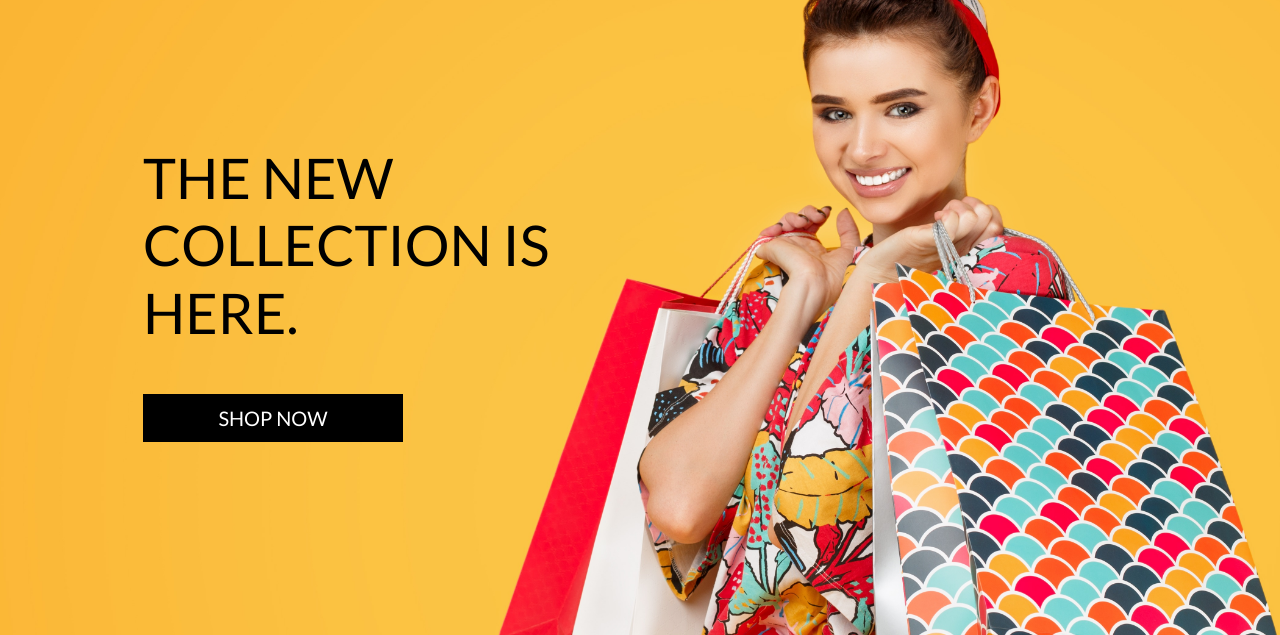
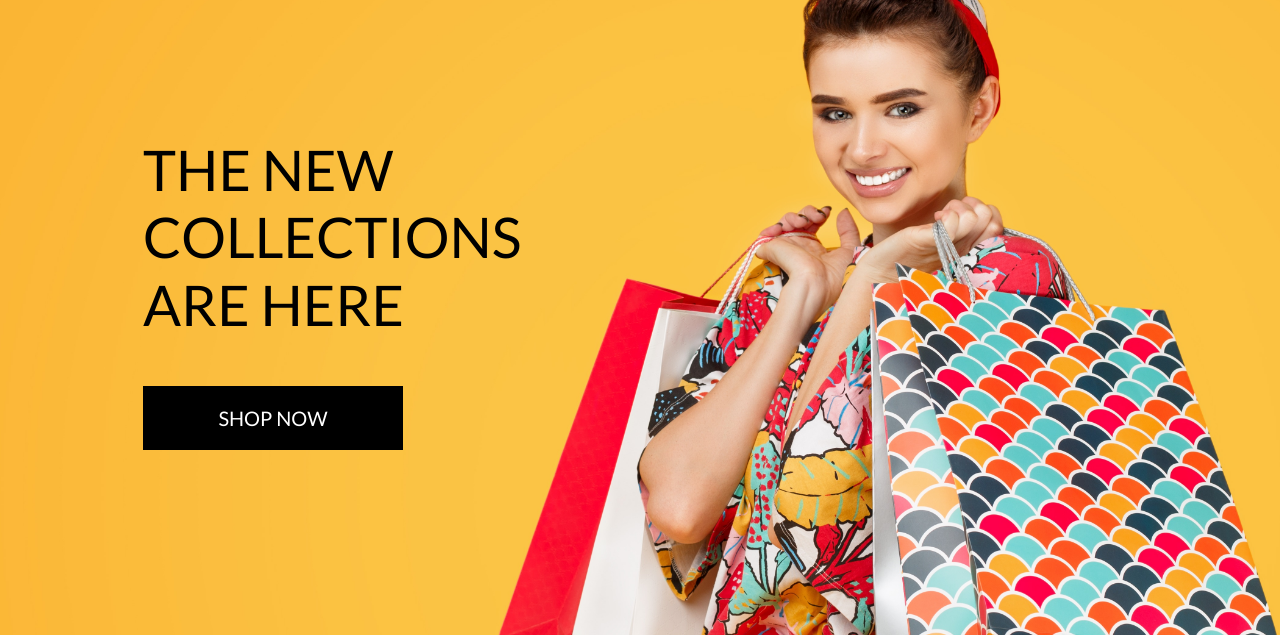
Before and after one commit to codewithmaik/fashion-magnet, a Django app: page / in a window 1280 px wide. Shown: the part 165-800 px from the top of the page. Run offline with Django 3.2, Linux system fonts and the light colour scheme; some libraries are stand-ins or nearby versions.

Commit message:
Edit templates
Refactor templates for improved structure and indentation.

```diff
--- a/home/templates/home/index.html
+++ b/home/templates/home/index.html
@@ -1,4 +1,4 @@
-{% extends 'base.html' %}
+{% extends "base.html" %}
 {% load static %}
 
 {% block page_header %}
@@ -14,11 +14,11 @@
         <div class="row h-100">
             <div class="col-7 col-md-6 my-auto">
                 <h1 class="display-4 logo-font text-black">
-                The new collection is here.
+                    The new collections are here
                 </h1>
                 <div class="my-5">
                     <h4>
-                    <a href="" class="shop-now-button btn btn-lg rounded-0 text-uppercase py3">Shop now</a>
+                        <a href="" class="shop-now-button btn btn-lg rounded-0 text-uppercase py-3">Shop Now</a>
                     </h4>
                 </div>
             </div>
--- a/templates/includes/mobile-top-header.html
+++ b/templates/includes/mobile-top-header.html
@@ -32,7 +32,7 @@
             {% if request.user.is_superuser %}
                 <a href="{% url 'account_logout' %}" class="dropdown-item">Product Management</a>
             {% endif %}
-            <a href="#" class="dropdown-item">My Profile</a>
+            <a href="" class="dropdown-item">My Profile</a>
             <a href="{% url 'account_logout' %}" class="dropdown-item">Logout</a>
         {% else %}
             <a href="{% url 'account_signup' %}" class="dropdown-item">Register</a>
```
Lines whose indentation alone changed are shown as unchanged.
